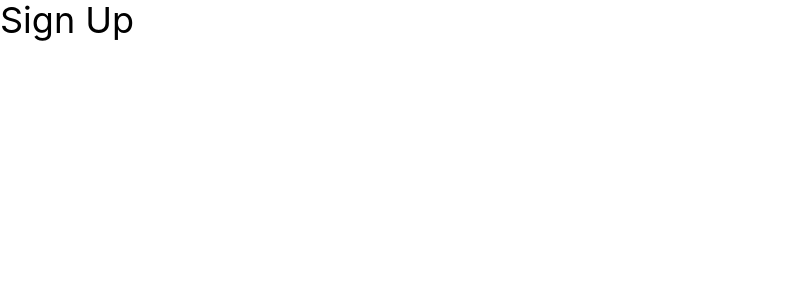
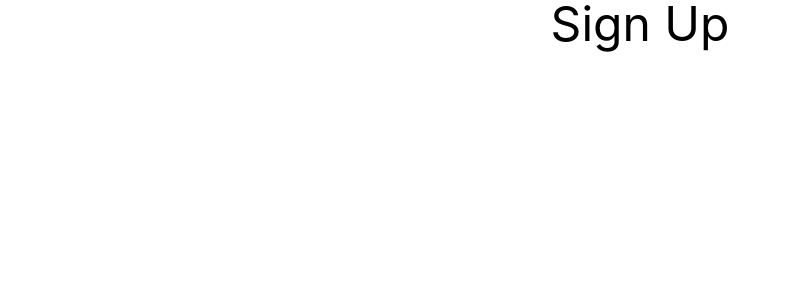
Before and after one commit to Manuel2u/instagram-web-clone-front-end, a React (Create React App) app: page /accounts/email/signup in a window 1280 px wide. Shown: the top 300 px of the page, without its empty margins (0-788 px from the left). Built offline with nearby package versions, Linux system fonts and the light colour scheme; the HTML template or start-up script is replaced by a standard one.

Commit message:
added another div

```diff
--- a/src/index.css
+++ b/src/index.css
@@ -12,6 +12,7 @@ code {
     monospace;
 }
 
+
 @tailwind base;
 @tailwind components;
 @tailwind utilities;
--- a/src/pages/SignUp.tsx
+++ b/src/pages/SignUp.tsx
@@ -2,9 +2,13 @@ import React from 'react'
 
 function SignUp() {
   return (
-    <div>
-      <h1 className='text-4xl'>Sign Up</h1>
+    <>
+    <div className='flex justify-center items-center'>
+      <h1 className="text-5xl" >Sign Up</h1>
+
     </div>
+
+    </>
   )
 }
 
--- a/tailwind.config.js
+++ b/tailwind.config.js
@@ -15,7 +15,7 @@ module.exports = {
     },
     extend: {
       colors: {
-        primary: '#FC6DC1',
+        primary: '#E6E6E6',
         secondary: '#010024',
         tertiary: '#FE9DE2',
         grayStroke: '#E3E2E9',
```
